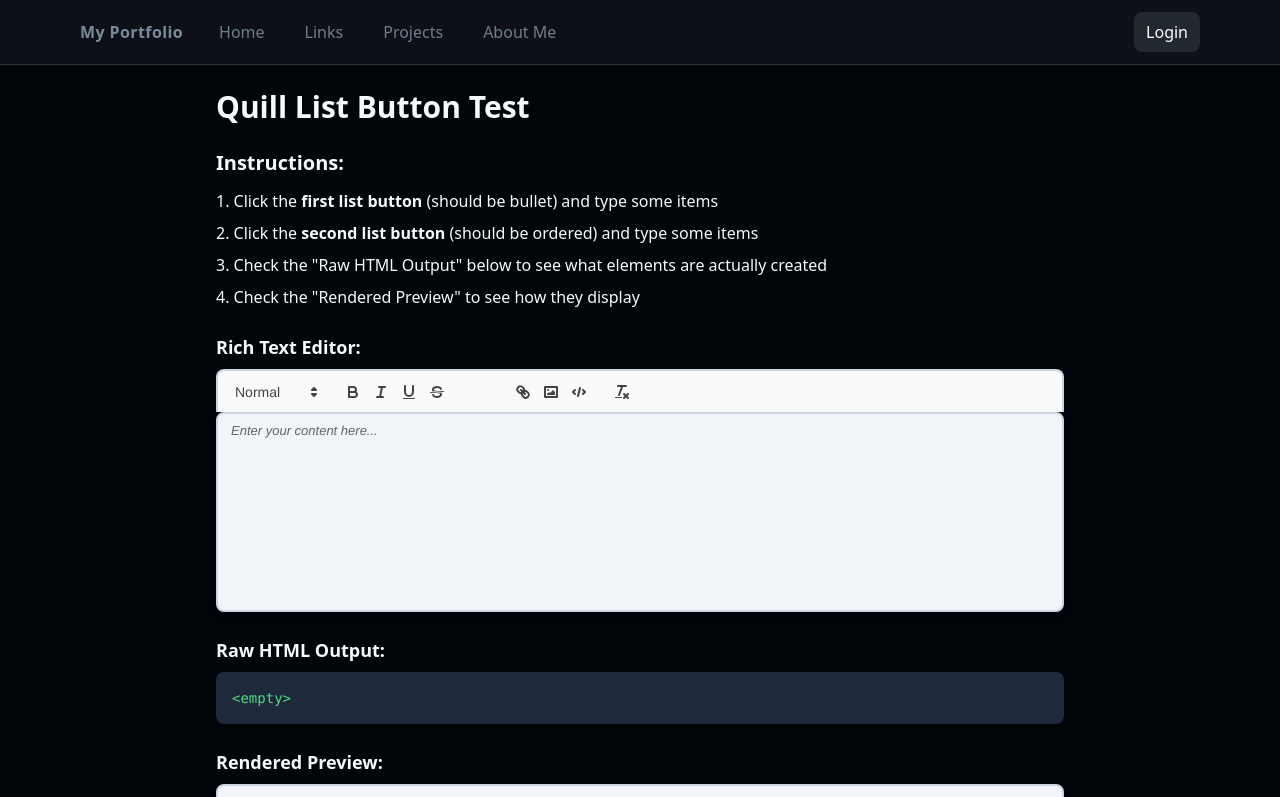
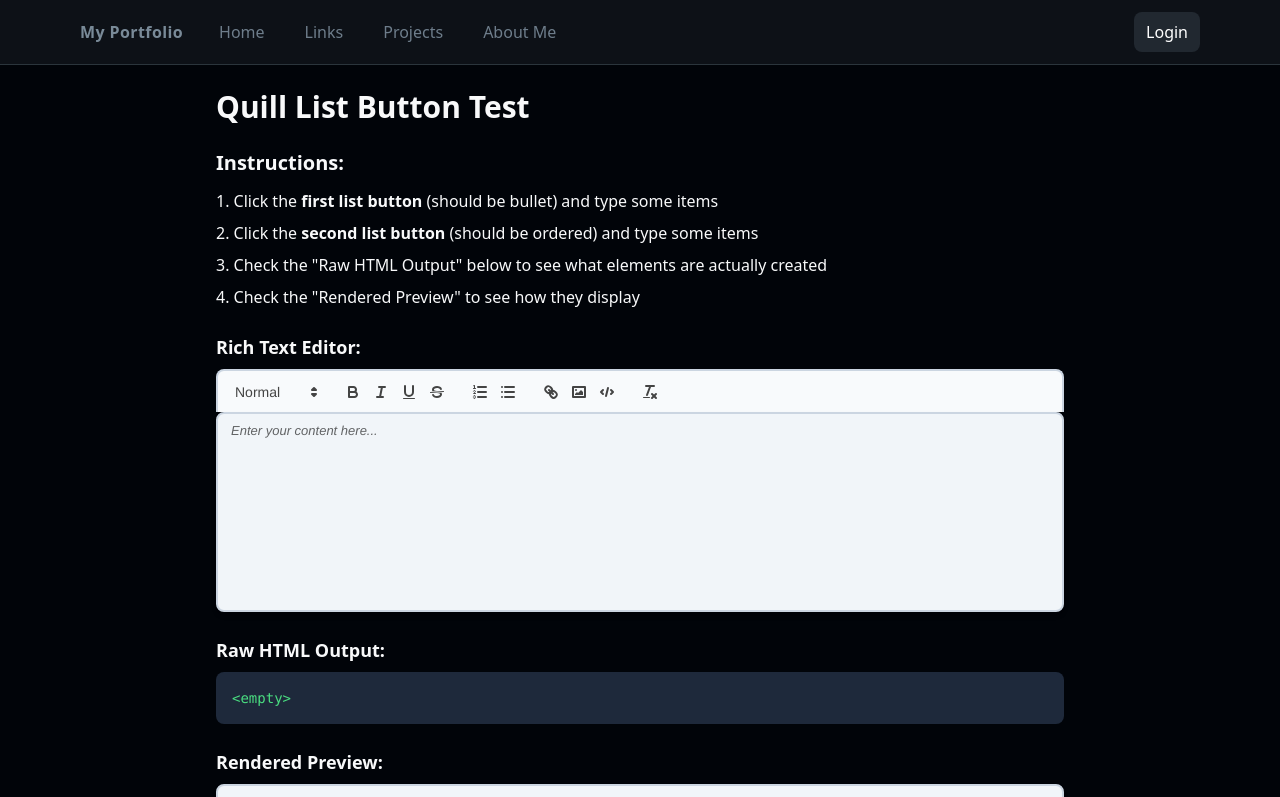
Before and after one commit to RobertLukenbillIV/Portfolio, a React (Vite) app in the folder apps/frontend/: page /test-quill in a window 1280 px wide. Shown: the top 797 px of the page. Built offline with nearby package versions, Linux system fonts and the light colour scheme; no server answers.

Commit message:
fix: adding bullet point option back into text editor.

```diff
--- a/apps/frontend/src/components/RichText.tsx
+++ b/apps/frontend/src/components/RichText.tsx
@@ -9,7 +9,7 @@ export function RichTextEditor({ value, onChange }: { value: string; onChange: (
     toolbar: [
       [{ header: [1, 2, 3, false] }],
       ['bold', 'italic', 'underline', 'strike'],
-      ['list'],
+      [{'list': 'ordered'}, {'list': 'bullet'}],
       ['link', 'image', 'code-block'],
       ['clean'],
     ],
```
